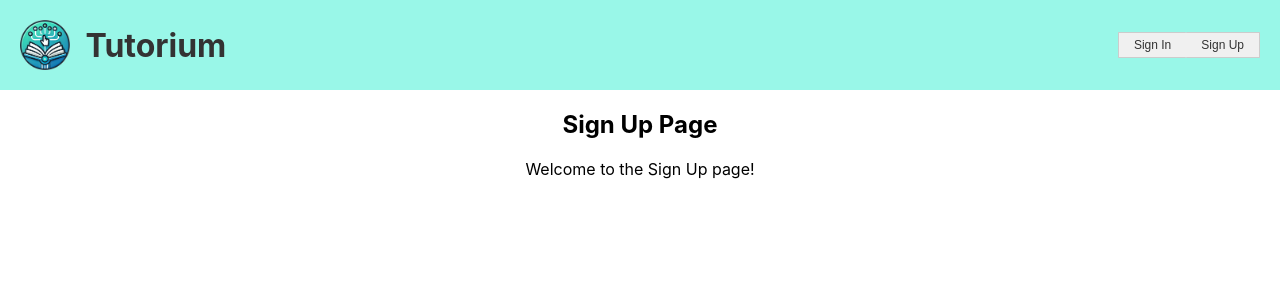
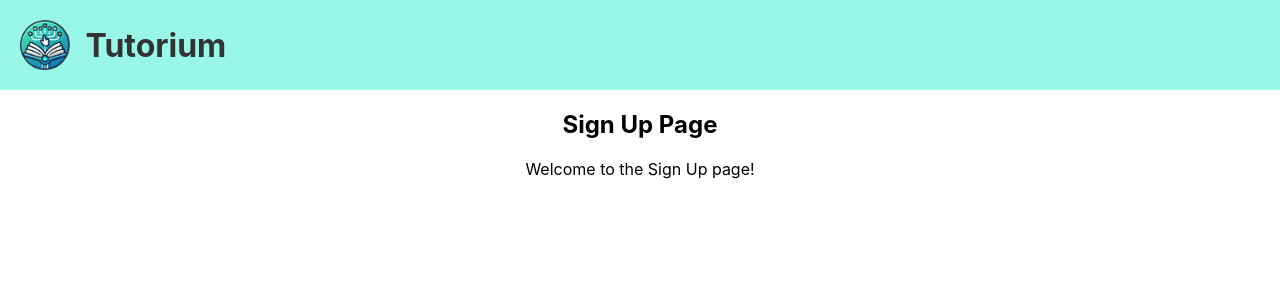
Before and after one commit to travislee7/Tutorium-Front-End, a React (Create React App) app in the folder tutor-frontend/: page /signup in a window 1280 px wide. Shown: the top 300 px of the page. Built offline with nearby package versions, Linux system fonts and the light colour scheme.

Commit message:
hide the header's sign up / sign in buttons on Signup page

```diff
--- a/tutor-frontend/src/components/header.js
+++ b/tutor-frontend/src/components/header.js
@@ -2,26 +2,39 @@
 import React from 'react';
 import logo from '../assets/logo.png'; // Import your logo
 import '../styles/Header.css'; // Import CSS for the header
-import { useNavigate } from 'react-router-dom';
-
+import { useNavigate, useLocation } from 'react-router-dom';
 
 function Header() {
     const navigate = useNavigate();
+    const location = useLocation(); // Get the current route
+
+    // Check if the current route is "/signup"
+    const isSignupPage = location.pathname === '/signup';
 
     return (
         <header className="Header">
             <div className="Header-content">
-                <img src={logo} className="Header-logo" alt="Tutorium Logo" onClick={() => navigate('/')}
+                <img
+                    src={logo}
+                    className="Header-logo"
+                    alt="Tutorium Logo"
+                    onClick={() => navigate('/')}
                     style={{ cursor: 'pointer' }} // Add a pointer cursor to indicate clickability
                 />
                 <h1 className="Header-title">Tutorium</h1>
             </div>
-            <div className="Header-buttons">
-                <button className="Header-button--signin">Sign In</button>
-                    <button className="Header-button--signup"
-                    onClick={() => navigate('/signup')}
-                    >Sign Up</button>
-            </div>
+            {/* Conditionally render the sign up and sign in buttons if not on the Signup page */}
+            {!isSignupPage && (
+                <div className="Header-buttons">
+                    <button className="Header-button--signin">Sign In</button>
+                    <button
+                        className="Header-button--signup"
+                        onClick={() => navigate('/signup')}
+                    >
+                        Sign Up
+                    </button>
+                </div>
+            )}
         </header>
     );
 }
```
